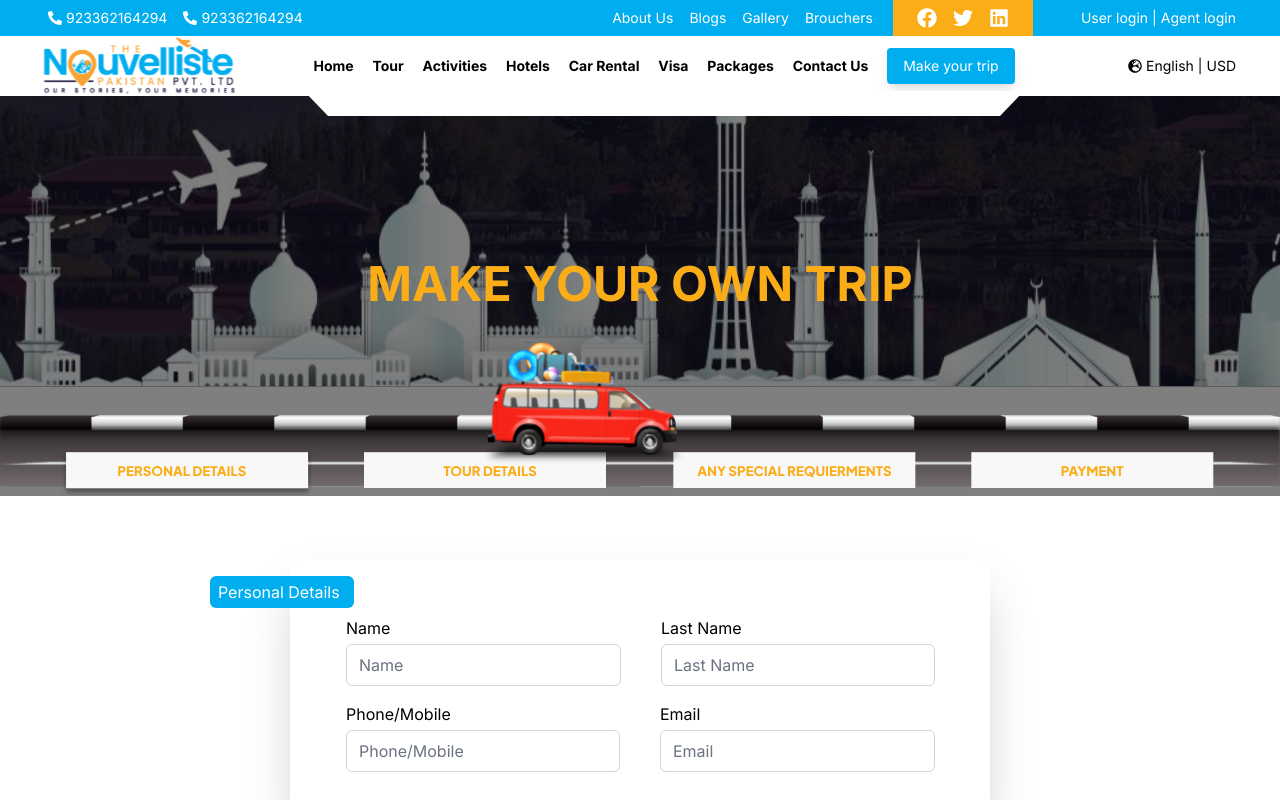
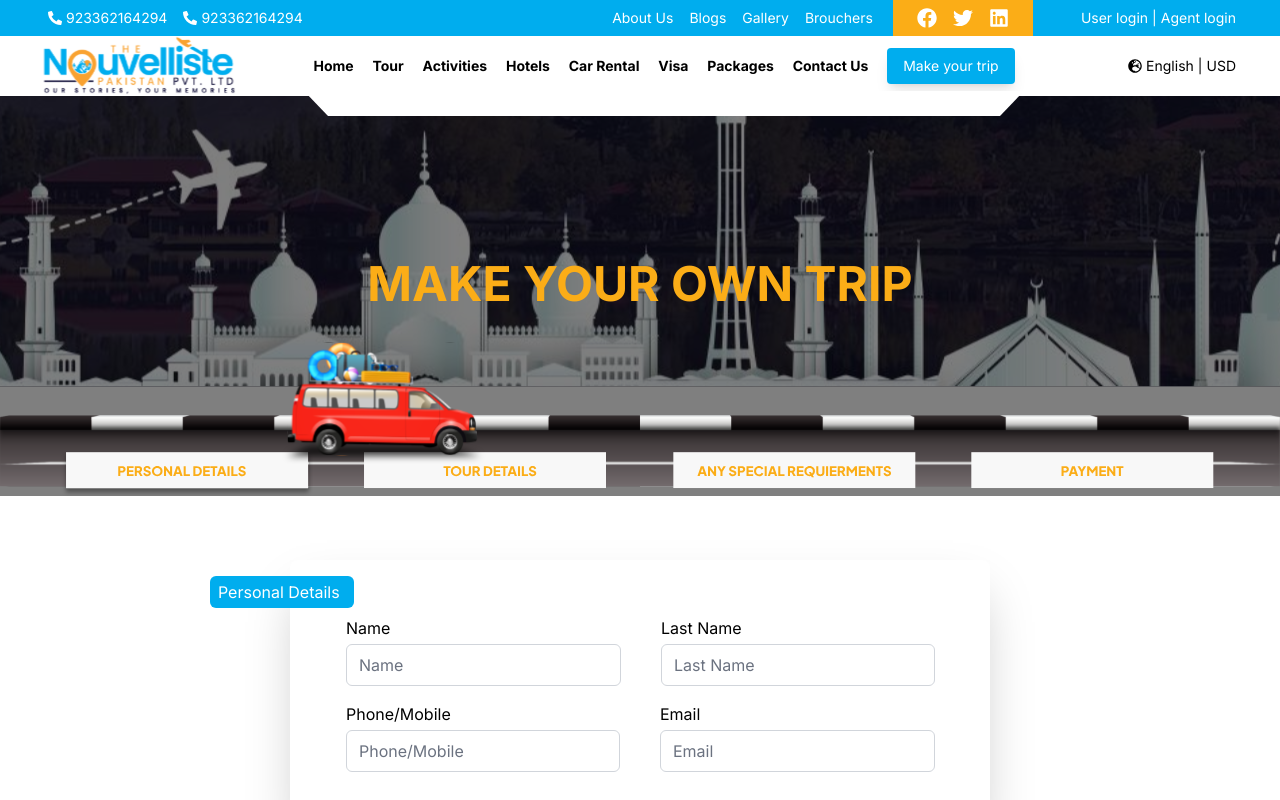
Before and after one commit to macworldgithub/TNP-Next, a Next.js app: page /pages/offer in a window 1280 px wide. Shown: the top 800 px of the page. Built offline with nearby package versions, Linux system fonts and the light colour scheme.

Commit message:
fixed rolling issue

```diff
--- a/app/pages/offer/page.tsx
+++ b/app/pages/offer/page.tsx
@@ -30,8 +30,7 @@ const Page: NextPage<Props> = ({}) => {
     <div className="relative">
       <Banner
         UpcommingImage={BannerImg}
-        Heading="MAKE YOUR OWN TRIP
-"
+        Heading="MAKE YOUR OWN TRIP"
         Subheading=""
       />
       <div className="w-full mb-14 flex pb-10 flex-col items-center rounded-lg md:mt-16 mx-auto md:w-11/12">
--- a/components/Common/Offer/Banner.tsx
+++ b/components/Common/Offer/Banner.tsx
@@ -46,7 +46,7 @@ const Banner: NextPage<Props> = ({ UpcommingImage, Heading, Subheading }) => {
         </span>
       </div>
       <div className="bottom-0 w-full absolute">
-        <ImageComp BannerCar={BannerCar} move={`!translate-x-[400px]`} moveImage={moveImage} />
+        <ImageComp BannerCar={BannerCar} move={move} moveImage={moveImage} />
         <Image
           className="w-full"
           src={BannerImg}
--- a/components/Common/Offer/ImageComp.tsx
+++ b/components/Common/Offer/ImageComp.tsx
@@ -4,17 +4,18 @@ import Image from 'next/image'
 interface Props {
   BannerCar: any;
   moveImage: () => void;
-    move: string;
+  move: number;
 }
 
-const ImageComp: NextPage<Props> = ({BannerCar, moveImage, move}) => {
+const ImageComp: NextPage<Props> = ({ BannerCar, moveImage, move }) => {
   console.log(move);
   return <div>
     <Image
-          className={`absolute left-[19px] w-16 bottom-2 md:bottom-5 md:left-8 md:w-36 lg:w-52 lg:bottom-6 lg:left-8 xl:bottom-8 xl:left-20 2xl:bottom-10 2xl:w-80 transition-all duration-500 ${move}`}
+      className={`absolute left-[19px] w-16 bottom-2 md:bottom-5 md:left-8 md:w-36 lg:w-52 lg:bottom-6 lg:left-8 xl:bottom-8 xl:left-20 2xl:bottom-10 2xl:w-80 transition-all duration-500`}
       src={BannerCar}
       alt="Background_Image"
       onClick={moveImage}
+      style={{ transform: `translateX(${move}px)` }}
     />
   </div>
 }
```
Lines whose indentation alone changed are shown as unchanged.
